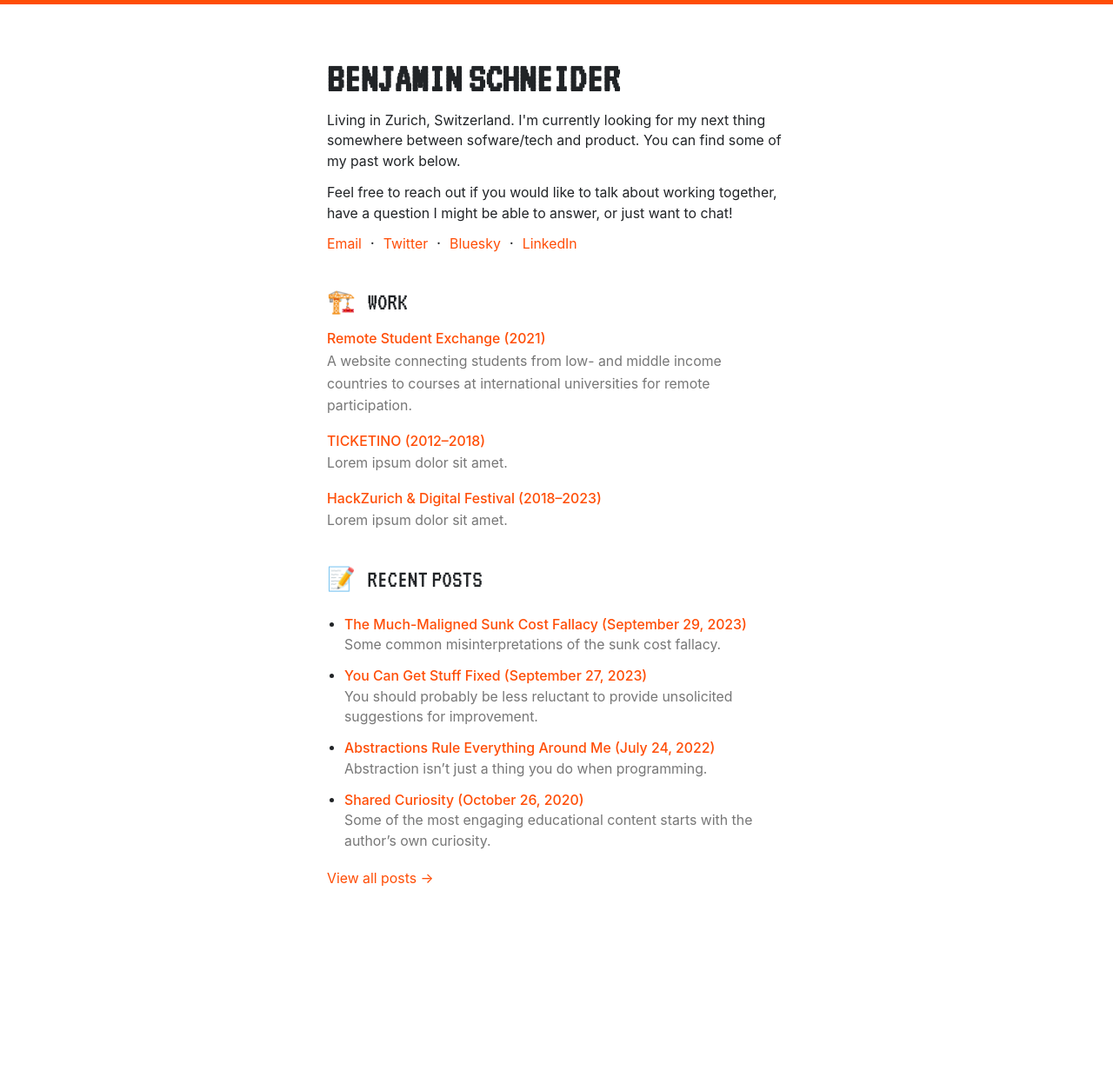
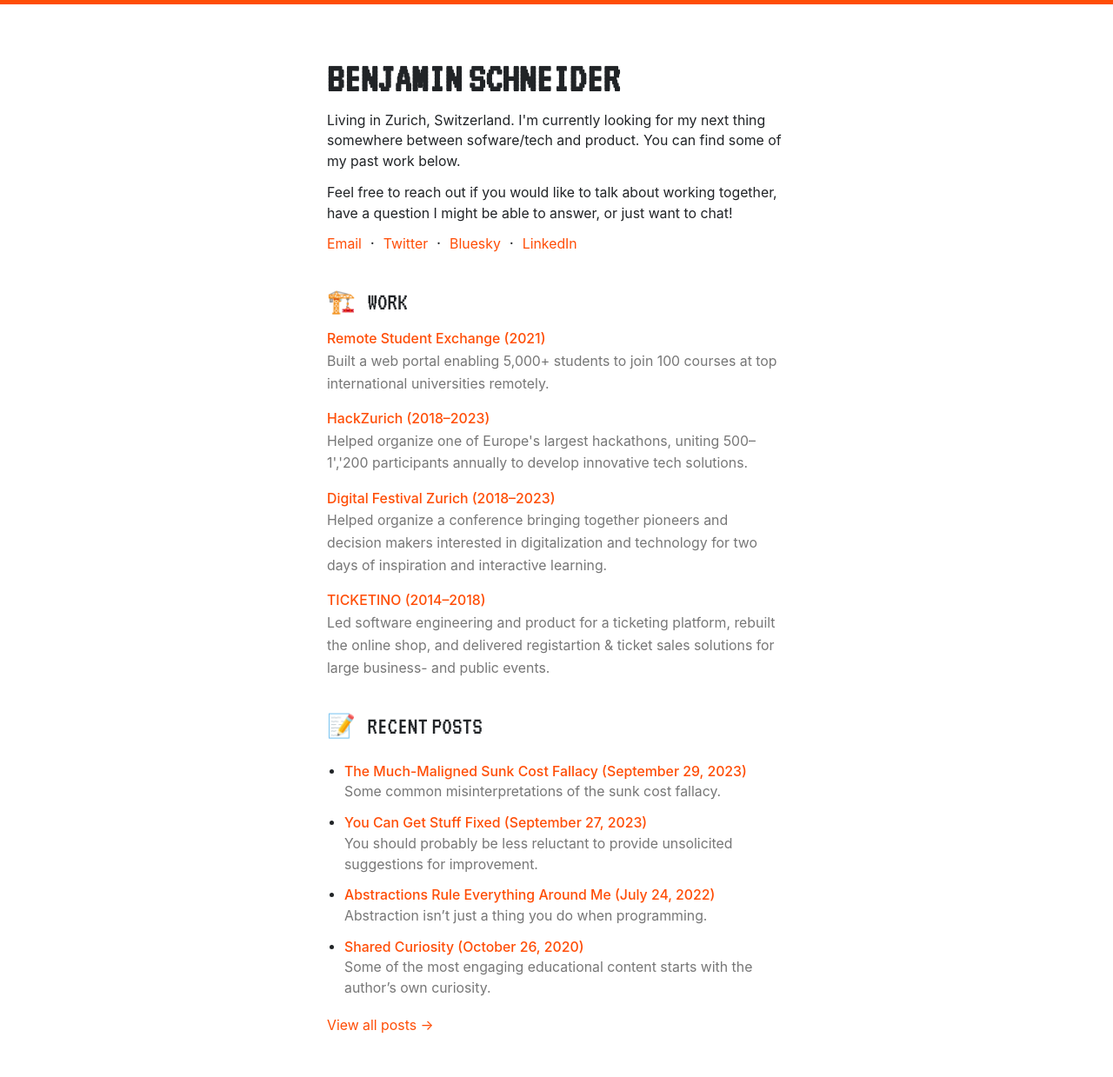
Before and after one commit to bschne/bschne.github.io, a Jekyll site: the page built from index.markdown, in a window 1280 px wide. Shown: the whole page at 87% size. Built offline with Jekyll 4.4.1, drawn with Linux system fonts in a browser that asks for light colours; before the commit the page ends 1070 px from its top, so only the background shows below that.

Commit message:
Projects section

```diff
--- a/_data/projects.yml
+++ b/_data/projects.yml
@@ -1,13 +1,17 @@
 - title: Remote Student Exchange
-  timeframe: 2021
-  description: A website connecting students from low- and middle income countries to courses at  international universities for remote participation.
-  link: /rse/
+  timeframe: "2021"
+  description: Built a web portal enabling 5,000+ students to join 100 courses at top international universities remotely.
+  link: https://x.com/jhaushofer/status/1483667178234990592
+- title: HackZurich
+  timeframe: "2018–2023"
+  description: Helped organize one of Europe's largest hackathons, uniting 500–1','200 participants annually to develop innovative tech solutions.
+  link: https://hackzurich.com
+- title: Digital Festival Zurich
+  timeframe: "2018–2023"
+  description: Helped organize a conference bringing together pioneers and decision makers interested in digitalization and technology for two days of inspiration and interactive learning.
+  link: https://digitalfestival.ch
 - title: TICKETINO
-  timeframe: 2012–2018
-  description: Lorem ipsum dolor sit amet.
-  link: /ticketino/
-- title: HackZurich & Digital Festival
-  timeframe: 2018–2023
-  description: Lorem ipsum dolor sit amet.
-  link: /hack-dife/
+  timeframe: "2014–2018"
+  description: Led software engineering and product for a ticketing platform, rebuilt the online shop, and delivered registartion &amp; ticket sales solutions for large business- and public events.
+  link: https://ticketino.com/
 # Add more projects below following the same structure
```
